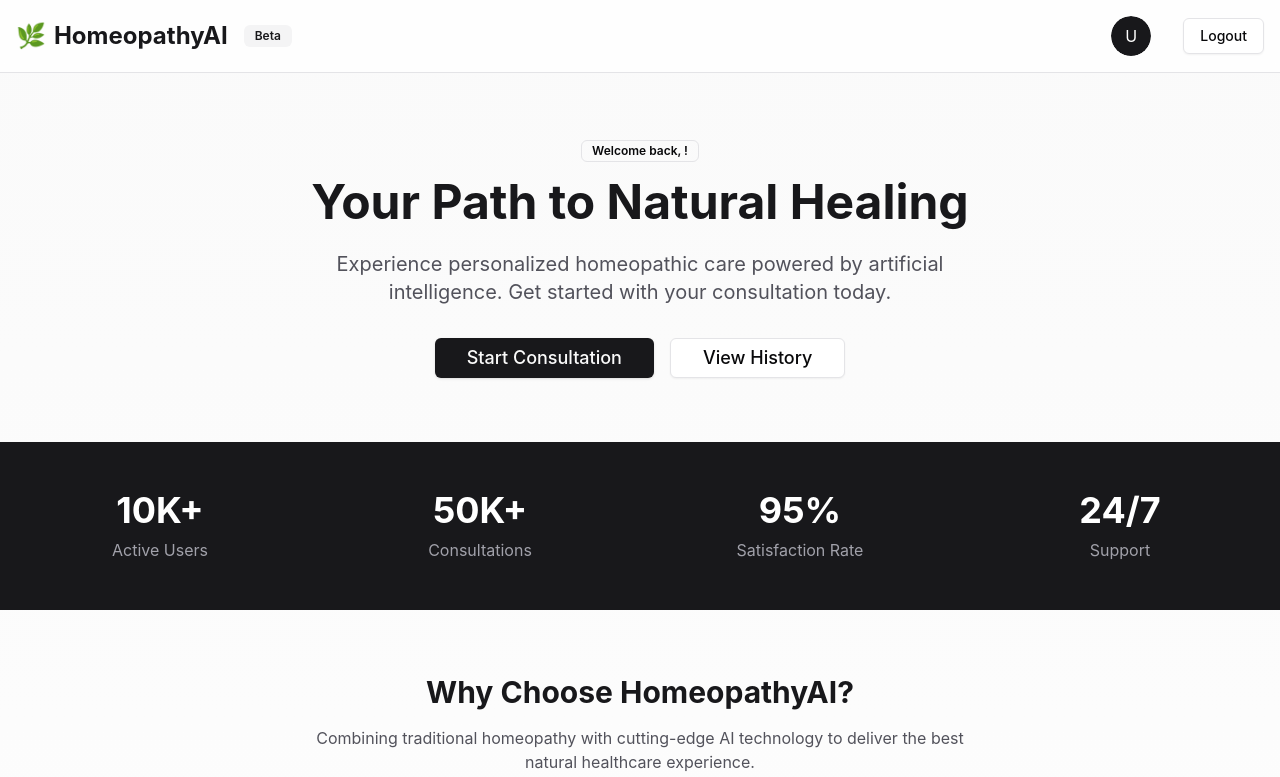
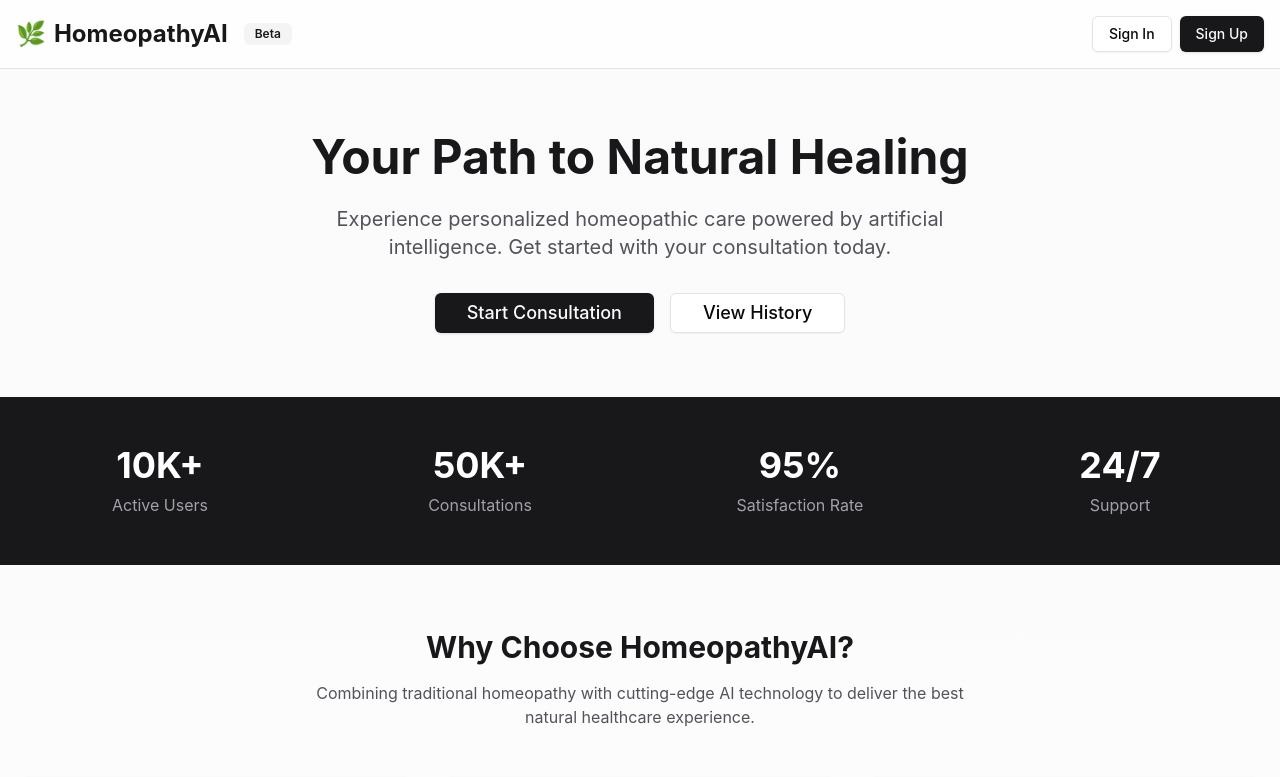
Before and after one commit to satish-gandhi/HomeopathyAI, a React (Create React App) app: page /home in a window 1280 px wide. Shown: the top 777 px of the page. Built offline with nearby package versions, Linux system fonts and the light colour scheme.

Commit message:
feat: enhance user verification and authentication handling in Home component

```diff
--- a/src/pages/Home.tsx
+++ b/src/pages/Home.tsx
@@ -13,14 +13,46 @@ import { Avatar, AvatarFallback } from "@/components/ui/avatar";
 
 function Home() {
   const [username, setUsername] = useState("");
+  const [isLoggedIn, setIsLoggedIn] = useState(false);
+  const [isLoading, setIsLoading] = useState(true);
   const navigate = useNavigate();
 
   useEffect(() => {
+    const verifyUser = async () => {
       const userDataString = localStorage.getItem("currentUser");
-    if (userDataString) {
+
+      if (!userDataString) {
+        setIsLoading(false);
+        return;
+      }
+
+      try {
         const userData = JSON.parse(userDataString);
-      setUsername(userData.username);
+        const response = await fetch("http://localhost:5000/verify-user", {
+          method: "POST",
+          headers: { "Content-Type": "application/json" },
+          body: JSON.stringify({ email: userData.email }),
+        });
+
+        if (response.ok) {
+          const data = await response.json();
+          setUsername(data.user.username);
+          setIsLoggedIn(true);
+        } else {
+          // User not found in database, clear localStorage
+          localStorage.removeItem("currentUser");
+          setIsLoggedIn(false);
         }
+      } catch (error) {
+        console.error("Error verifying user:", error);
+        localStorage.removeItem("currentUser");
+        setIsLoggedIn(false);
+      } finally {
+        setIsLoading(false);
+      }
+    };
+
+    verifyUser();
   }, []);
 
   const LogoutHandle = () => {
@@ -96,9 +128,11 @@ function Home() {
             </Badge>
           </div>
           <div className="flex items-center gap-4">
+            {isLoggedIn && (
+              <>
                 <Avatar>
                   <AvatarFallback className="bg-zinc-900 text-white">
-                {getInitials(username || "User")}
+                    {getInitials(username)}
                   </AvatarFallback>
                 </Avatar>
                 <div className="hidden sm:block">
@@ -107,15 +141,29 @@ function Home() {
                 <Button onClick={LogoutHandle} variant="outline">
                   Logout
                 </Button>
+              </>
+            )}
+            {!isLoggedIn && !isLoading && (
+              <div className="flex items-center gap-2">
+                <Button onClick={() => navigate("/login")} variant="outline">
+                  Sign In
+                </Button>
+                <Button onClick={() => navigate("/signup")}>
+                  Sign Up
+                </Button>
+              </div>
+            )}
           </div>
         </div>
       </header>
 
       {/* Hero Section */}
       <section className="container mx-auto px-4 py-16 text-center">
+        {isLoggedIn && (
           <Badge className="mb-4" variant="outline">
             Welcome back, {username}!
           </Badge>
+        )}
         <h2 className="text-5xl font-bold text-zinc-900 mb-6">
           Your Path to Natural Healing
         </h2>
```
Lines whose indentation alone changed are shown as unchanged.
